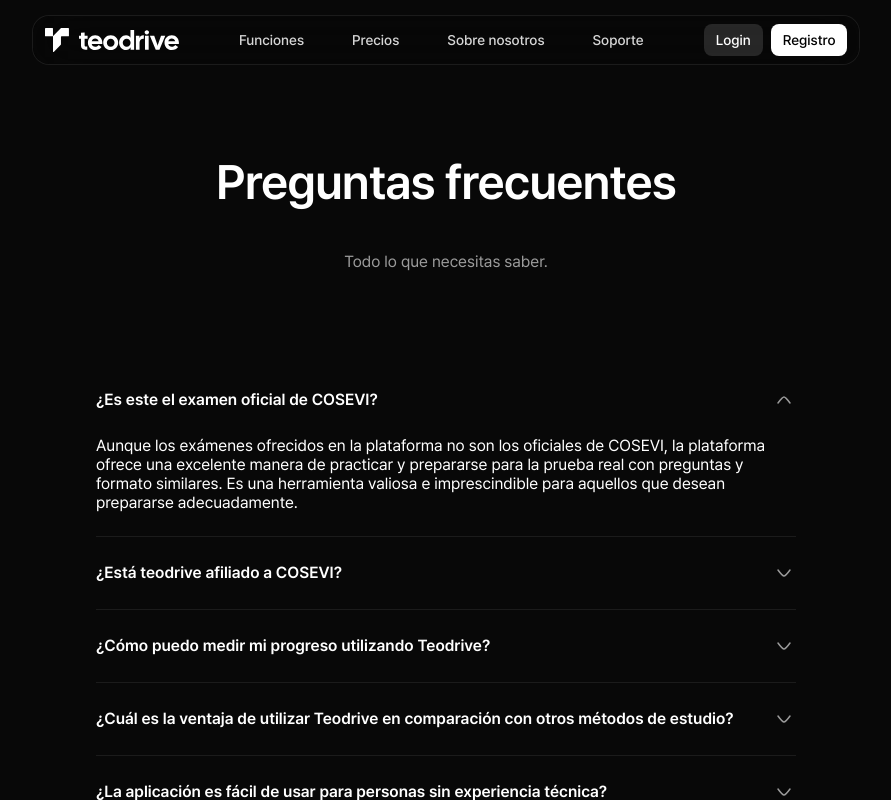
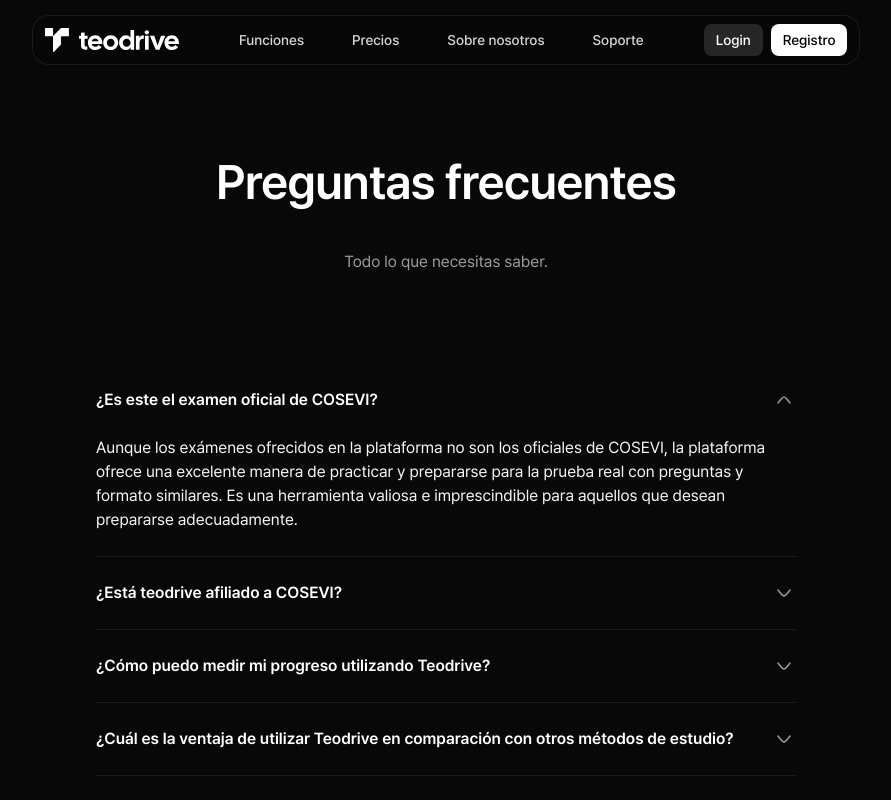
Before and after one commit to gitgunter/teodrive-landing, a React (Vite) app: page / in a window 1280 px wide. Both pictures are taken after a click on the element 640 px from the left and 5434 px from the top of the page. Shown: the part 5034-5834 px from the top of the page, without its empty margins (194-1085 px from the left). Built offline with nearby package versions, Linux system fonts and the light colour scheme.

Commit message:
Styles updated

```diff
--- a/src/components/landing/FAQ/FAQ.jsx
+++ b/src/components/landing/FAQ/FAQ.jsx
@@ -1,11 +1,10 @@
 /* eslint-disable react-refresh/only-export-components */
 import { useState } from 'react'
 
+import { ArrowDown01 } from '@/assets/icons'
 import faqConfig from '@config/faqConfig.json'
 
 import css from './FAQ.module.css'
-import Wrap from '@/components/common/Wrap/Wrap'
-import { ArrowDown01 } from '@/assets/icons'
 
 const FAQ = () => {
   const [activeQuestion, setActiveQuestion] = useState(null)
@@ -31,14 +30,18 @@
 export default FAQ
 
 const Question = ({ active, question, content, onClick }) => {
+  const isActive = active && css.active
+
   return (
     <div onClick={onClick} className={css.Question}>
       <div className={css.questionHeader}>
         <h3 className={css.questionTitle}>{question}</h3>
-        <ArrowDown01 className={`${css.dropdownArrow} ${active && css.active}`} />
+        <ArrowDown01
+          className={`${css.dropdownArrow} ${isActive}`}
+        />
       </div>
-      <div className={`${css.questionContentWrapper} ${active && css.active}`}>
-        <div>{content}</div>
+      <div className={`${css.questionContentWrapper} ${isActive}`}>
+        <p className={isActive}>{content}</p>
       </div>
     </div>
   )
--- a/src/components/landing/FAQ/FAQ.module.css
+++ b/src/components/landing/FAQ/FAQ.module.css
@@ -40,13 +40,22 @@
 .questionContentWrapper {
   display: grid;
   grid-template-rows: 0fr;
-  transition: grid-template-rows 500ms cubic-bezier(0.22, 1, 0.36, 1);
+  transition: grid-template-rows 500ms cubic-bezier(0.33, 1, 0.68, 1);
 }
 .questionContentWrapper.active {
   grid-template-rows: 1fr;
   padding-bottom: 1.5rem;
 }
 
-.questionContentWrapper > div {
+.questionContentWrapper > p {
   overflow: hidden;
+  opacity: 0;
+  color: #f5f5f5;
+  font-size: 1rem;
+  font-weight: 400;
+  line-height: 1.5rem;
+  transition: opacity 200ms ease-out;
 }
+.questionContentWrapper > p.active {
+  opacity: 1;
+}
--- a/src/components/landing/FAQ/FAQ.module.scss
+++ b/src/components/landing/FAQ/FAQ.module.scss
@@ -42,7 +42,7 @@
 .questionContentWrapper {
   display: grid;
   grid-template-rows: 0fr;
-  transition: grid-template-rows 500ms cubic-bezier(0.22, 1, 0.36, 1);
+  transition: grid-template-rows 500ms cubic-bezier(0.33, 1, 0.68, 1);
 
   &.active {
     grid-template-rows: 1fr;
@@ -50,28 +50,16 @@
   }
 }
 
-.questionContentWrapper > div {
+.questionContentWrapper > p {
   overflow: hidden;
+  opacity: 0;
+  color: #f5f5f5;
+  font-size: 1rem;
+  font-weight: 400;
+  line-height: 1.5rem;
+  transition: opacity 200ms ease-out;
+
+  &.active {
+    opacity: 1;
+  }
 }
-
-// .questionContentWrapper {
-//   display: grid;
-//   grid-template-rows: 0fr;
-//   transition: grid-template-rows 500ms;
-
-//   .wrapper {
-//     overflow: hidden;
-//   }
-
-//   &.active {
-//     grid-template-rows: 1fr;
-//   }
-
-//   .content {
-//     display: none;
-//     color: #f5f5f5;
-//     font-size: 1rem;
-//     font-weight: 400;
-//     line-height: 1.5rem;
-//   }
-// }
--- a/src/components/landing/Header/Header.jsx
+++ b/src/components/landing/Header/Header.jsx
@@ -9,6 +9,14 @@
 import css from './Header.module.css'
 
 const Header = () => {
+  const redirectToLogin = () => {
+    window.location.href = 'https://app.teodrive.com/login'
+  }
+
+  const redirectToRegister = () => {
+    window.location.href = 'https://app.teodrive.com/register'
+  }
+
   return (
     <header className={css.Header}>
       <nav className={css.navbar}>
@@ -22,10 +30,10 @@
           ))}
         </Wrap>
         <Wrap columnGap='0.5rem'>
-          <TeodriveButton variant='secondary' size='sm'>
+          <TeodriveButton variant='secondary' size='sm' onClick={redirectToLogin}>
             Login
           </TeodriveButton>
-          <TeodriveButton variant='primary' size='sm'>
+          <TeodriveButton variant='primary' size='sm' onClick={redirectToRegister}>
             Registro
           </TeodriveButton>
         </Wrap>
--- a/src/components/landing/Hero/Hero.jsx
+++ b/src/components/landing/Hero/Hero.jsx
@@ -8,6 +8,10 @@
 const Hero = () => {
   const hero = useRef(null)
   const isInView = useInView(hero, { once: true })
+
+  const redirectToRegister = () => {
+    window.location.href = 'https://app.teodrive.com/register'
+  }
 
   return (
     <div ref={hero} className={css.Hero}>
@@ -101,7 +105,7 @@
           }
         >
           <Wrap flexDirection='column' rowGap='1rem' width='fit-content'>
-            <TeodriveButton style={{ width: 'fit-content' }}>
+            <TeodriveButton style={{ width: 'fit-content' }} onClick={redirectToRegister}>
               Empezar ahora
             </TeodriveButton>
             <span className={css.teodriveVersion}>Beta v1.0</span>
--- a/src/components/landing/Hero/Hero.module.css
+++ b/src/components/landing/Hero/Hero.module.css
@@ -5,6 +5,9 @@
 }
 
 .heroHeadingWrapper {
+  -webkit-user-select: none;
+     -moz-user-select: none;
+          user-select: none;
   position: relative;
   font-size: 5rem;
   font-weight: 600;
--- a/src/components/landing/Hero/Hero.module.scss
+++ b/src/components/landing/Hero/Hero.module.scss
@@ -5,6 +5,7 @@
 }
 
 .heroHeadingWrapper {
+  user-select: none;
   position: relative;
   font-size: 5rem;
   font-weight: 600;
--- a/src/components/landing/Plan/Plan.module.css
+++ b/src/components/landing/Plan/Plan.module.css
@@ -4,7 +4,7 @@
   flex: 1 0 0px;
   flex-direction: column;
   row-gap: 1.5rem;
-  background-color: #161616;
+  background-color: #141414;
   box-shadow: 0 0 0 1px rgba(255, 255, 255, 0.1);
   border-radius: 1rem;
   padding: 1.5rem;
@@ -88,7 +88,7 @@
   line-height: 1.25rem;
   white-space: nowrap;
   background-color: transparent;
-  box-shadow: inset 0 0 0 1px #424242;
+  box-shadow: inset 0 0 0 1px #2c2c2c;
   color: #d8d8d8;
   transition: background-color 100ms ease-out, color 100ms ease-out;
   border-radius: 0.625rem;
--- a/src/components/landing/Plan/Plan.module.scss
+++ b/src/components/landing/Plan/Plan.module.scss
@@ -3,7 +3,7 @@
   flex: 1 0 0px;
   flex-direction: column;
   row-gap: 1.5rem;
-  background-color: #161616;
+  background-color: #141414;
   box-shadow: 0 0 0 1px rgba(255, 255, 255, 0.1);
   border-radius: 1rem;
   padding: 1.5rem;
@@ -95,7 +95,7 @@
   line-height: 1.25rem;
   white-space: nowrap;
   background-color: transparent;
-  box-shadow: inset 0 0 0 1px #424242;
+  box-shadow: inset 0 0 0 1px #2c2c2c;
   color: #d8d8d8;
   transition: background-color 100ms ease-out, color 100ms ease-out;
   border-radius: 0.625rem;
```
